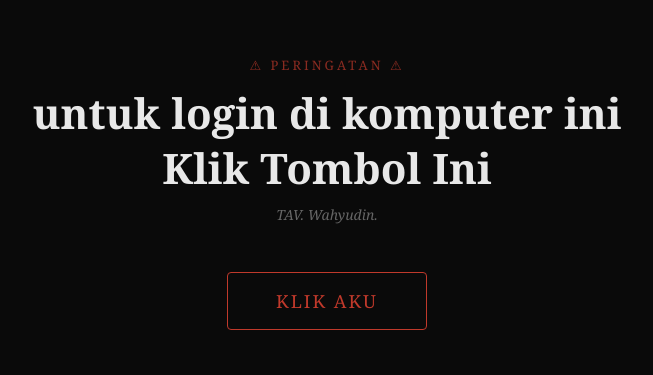
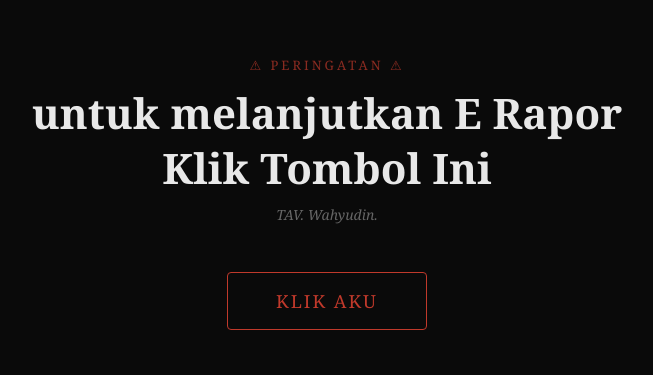
Before and after one commit to acerelektronika-cloud/arkas, a plain HTML site: page index.html in a window 1280 px wide. Shown: the part 186-561 px from the top of the page, without its empty margins (313-966 px from the left). Drawn offline with Linux system fonts and the light colour scheme.

Commit message:
Update index.html

```diff
--- a/index.html
+++ b/index.html
@@ -3,7 +3,7 @@
 <head>
   <meta charset="UTF-8" />
   <meta name="viewport" content="width=device-width, initial-scale=1.0" />
-  <title>Notification!</title>
+  <title>e-Rapor SLB-Notifikasi</title>
   <style>
     * { margin: 0; padding: 0; box-sizing: border-box; }
 
@@ -183,7 +183,7 @@
 <body>
 
   <p class="warning-text">⚠ Peringatan ⚠</p>
-  <h1>untuk login di komputer ini<br>Klik Tombol Ini</h1>
+  <h1>untuk melanjutkan E Rapor<br>Klik Tombol Ini</h1>
   <p class="sub">TAV. Wahyudin.</p>
 
   <button id="btn" onclick="startScare()">KLIK AKU</button>
```
